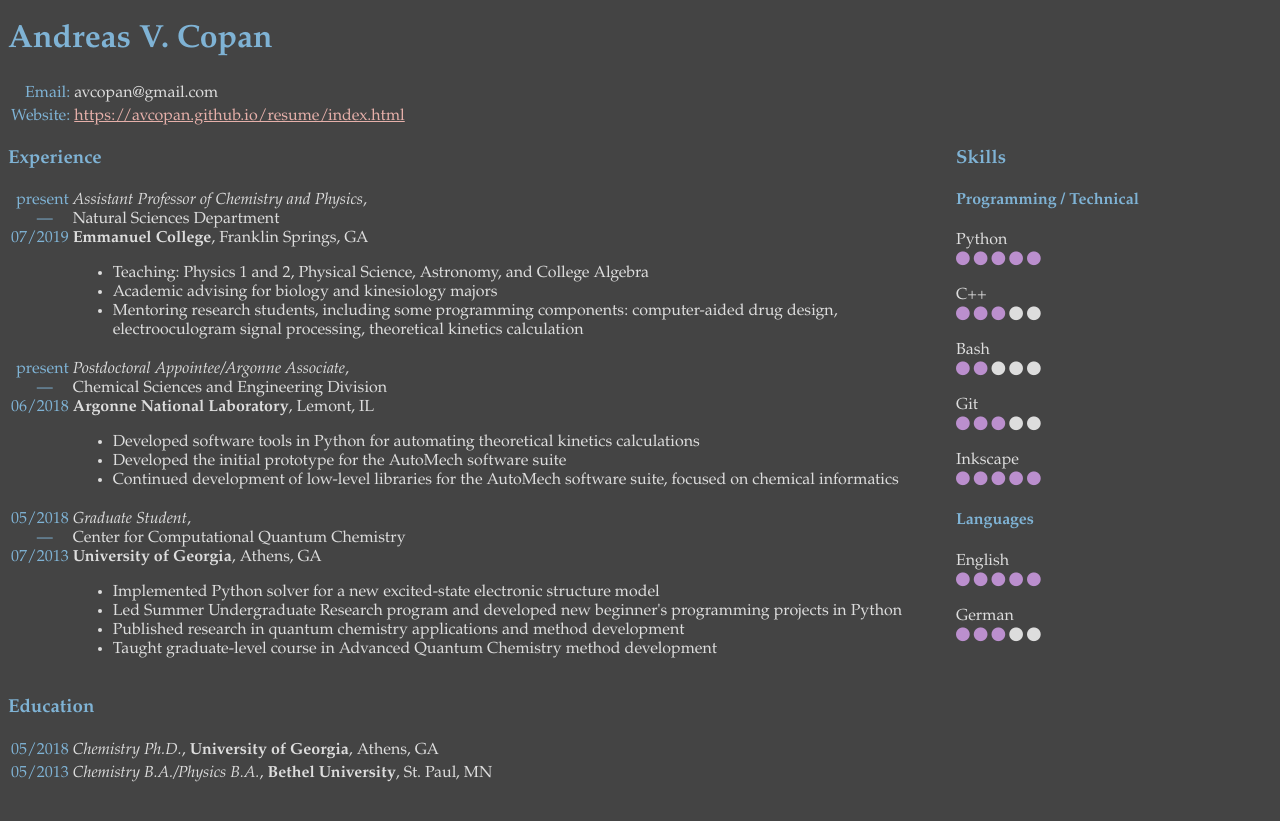
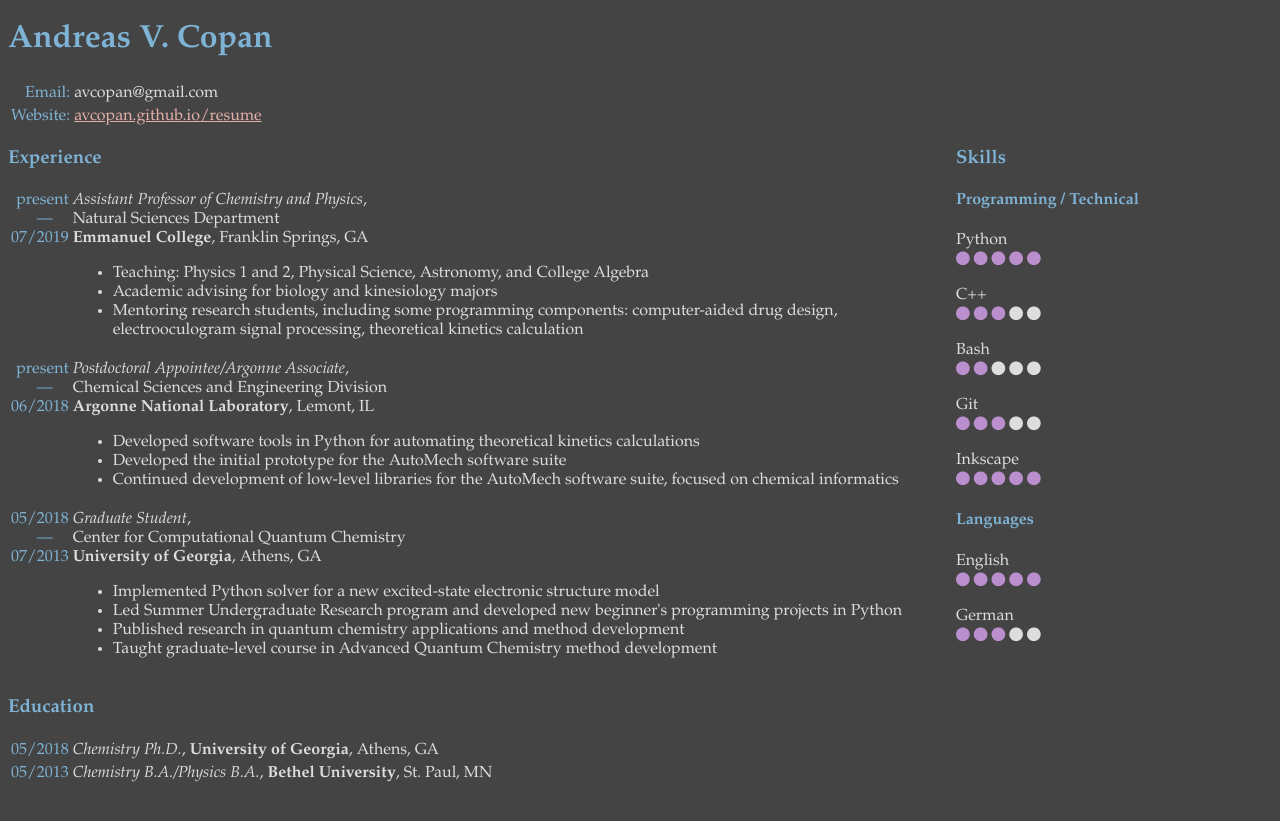
Before and after one commit to avcopan/avcopan.github.io, a Jekyll site: the page resume/index.html, which Jekyll copies as it is, in a window 1280 px wide. Shown: the top 821 px of the page. Built offline with Jekyll 4.4.1, drawn with Linux system fonts in a browser that asks for light colours; some of the changed lines change nothing that is shown.

Commit message:
Fix broken hyperlink

```diff
--- a/resume/index.html
+++ b/resume/index.html
@@ -18,7 +18,7 @@
       </tr>
       <tr>
         <td>Website:</td>
-        <td><a href="url">https://avcopan.github.io/resume/index.html</a></td>
+        <td><a href="https://avcopan.github.io/resume/index.html">avcopan.github.io/resume</a></td>
       </tr>
     </table>
   </div>
```
